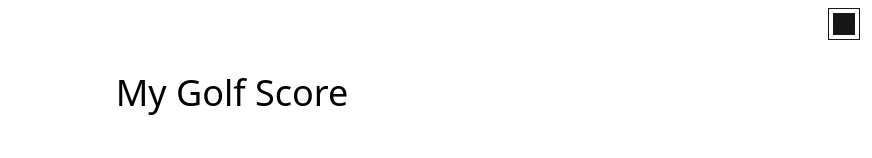
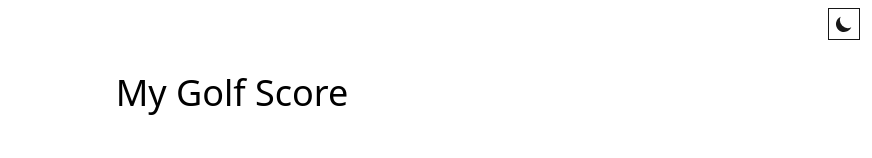
Before and after one commit to SteveJonk/golf-score, a Next.js app: page / in a window 1280 px wide. Shown: the top 158 px of the page, without its empty margins (408-1280 px from the left). Built offline with nearby package versions, Linux system fonts and the light colour scheme; no server answers.

Commit message:
feat: dark mode improved for ios

```diff
--- a/app/layout.tsx
+++ b/app/layout.tsx
@@ -16,7 +16,9 @@ export const metadata: Metadata = {
 export default function RootLayout({ children }: { children: ReactNode }) {
   return (
     <html lang="en" className="h-full scroll-smooth" suppressHydrationWarning>
-      <body className="h-full antialiased">{children}</body>
+      <body className="h-full bg-white antialiased dark:bg-gray-900 dark:text-white">
+        {children}
+      </body>
     </html>
   )
 }
--- a/components/ThemeSwitch.tsx
+++ b/components/ThemeSwitch.tsx
@@ -18,8 +18,10 @@ export const ThemeSwitch = () => {
       <svg
         xmlns="http://www.w3.org/2000/svg"
         viewBox="0 0 20 20"
+        height="20"
+        width="20"
         fill="currentColor"
-        className="bg-gray-900 text-gray-900 dark:text-gray-100"
+        className="text-gray-900 dark:text-white"
       >
         {mounted && (theme === 'dark' || resolvedTheme === 'dark') ? (
           <path
--- a/views/HomeView.tsx
+++ b/views/HomeView.tsx
@@ -20,7 +20,7 @@ export const HomeView = ({ savedScore }: HomeViewProps) => {
 
   return (
     <Providers>
-      <div className="h-full pt-8 dark:bg-gray-900 dark:text-white">
+      <div className="h-full pt-8">
         <ThemeSwitch />
         <div className="mx-auto w-full max-w-sm">
           <h1 className="mx-auto mb-8 mt-8 block w-fit border border-white px-5 py-2 text-center text-4xl">
```
